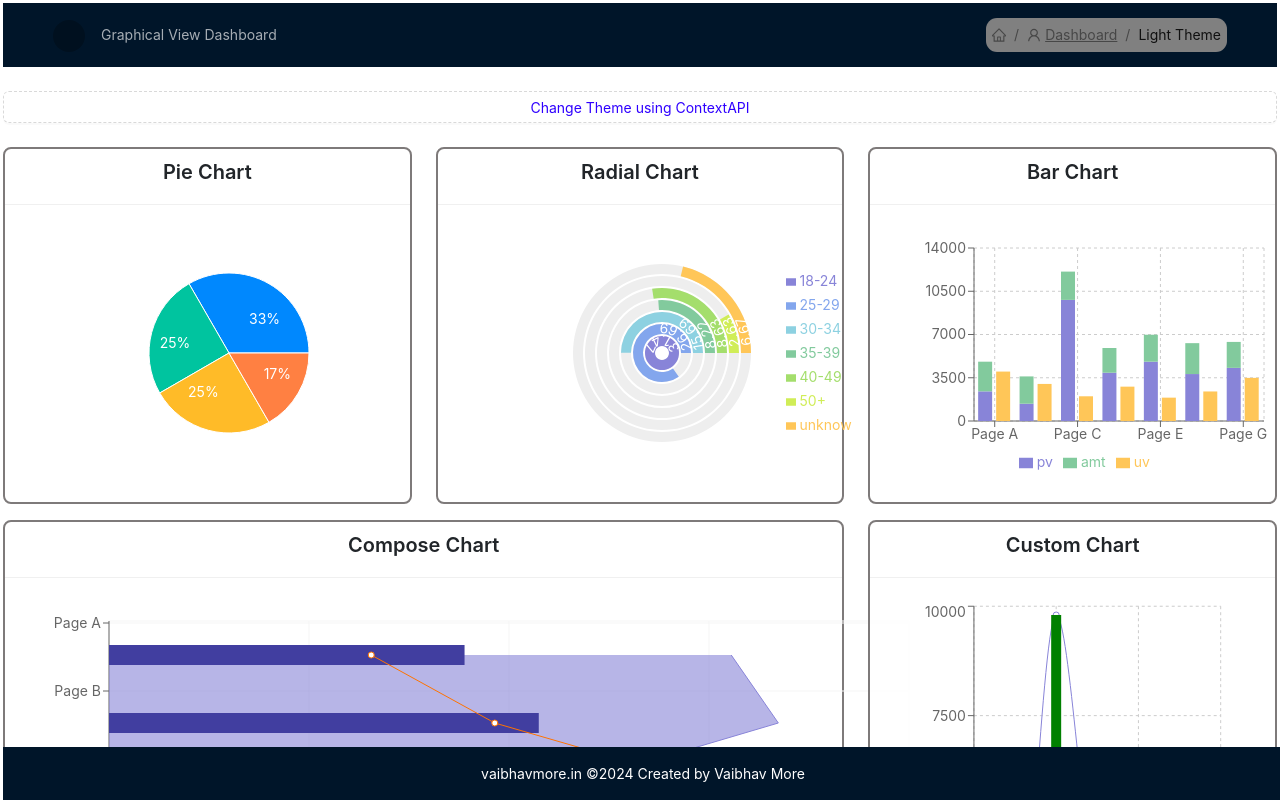
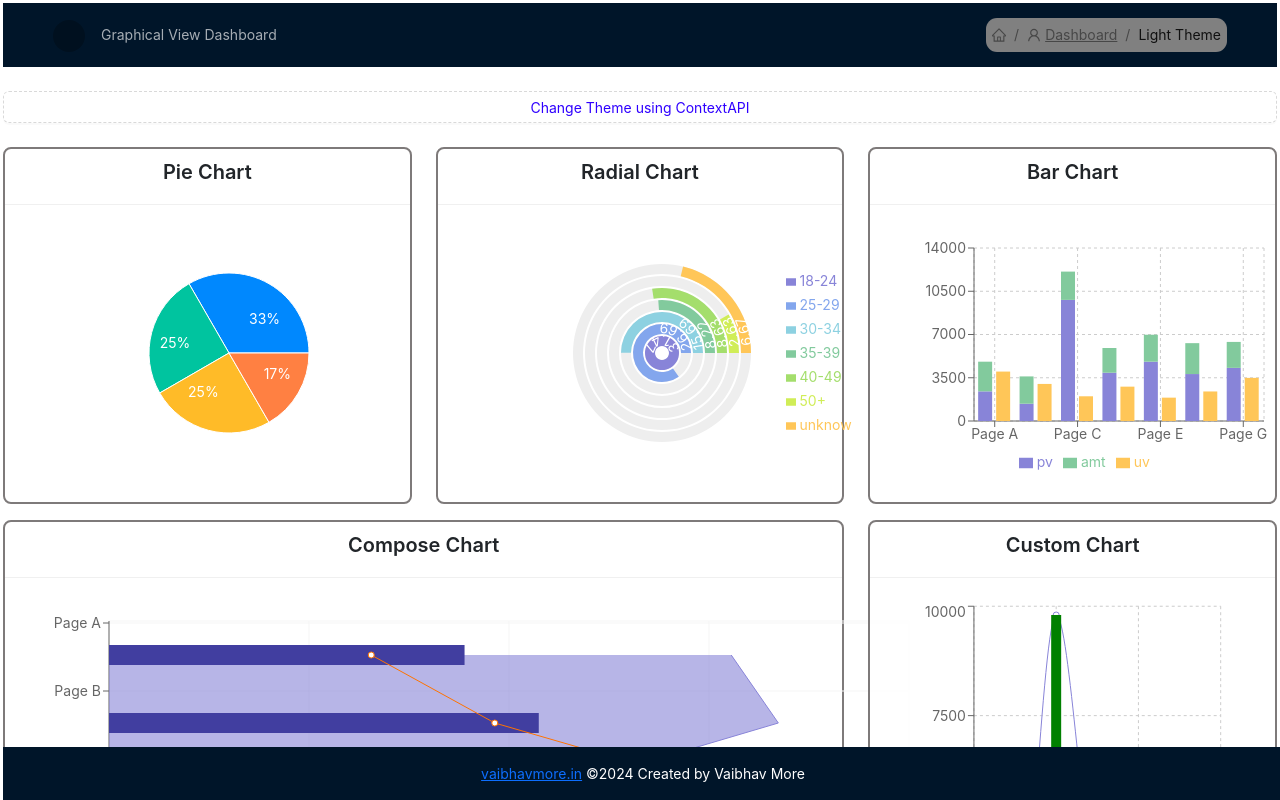
Before and after one commit to mvaibhav131/ReactStateManagement-ContextAPI, a React (Create React App) app in the folder app/: page / in a window 1280 px wide. Shown: the top 800 px of the page. Built offline with nearby package versions, Linux system fonts and the light colour scheme.

Commit message:
Update index.jsx

```diff
--- a/app/src/layout/navbar/index.jsx
+++ b/app/src/layout/navbar/index.jsx
@@ -59,7 +59,7 @@ const Navbar = () => {
       </Content>
       <Footer className='footers'
       >
-        vaibhavmore.in ©{new Date().getFullYear()} Created by Vaibhav More
+        <a href='https://vaibhavmore.in/'>vaibhavmore.in</a> ©{new Date().getFullYear()} Created by Vaibhav More
       </Footer>
     </Layout>
   );
```
